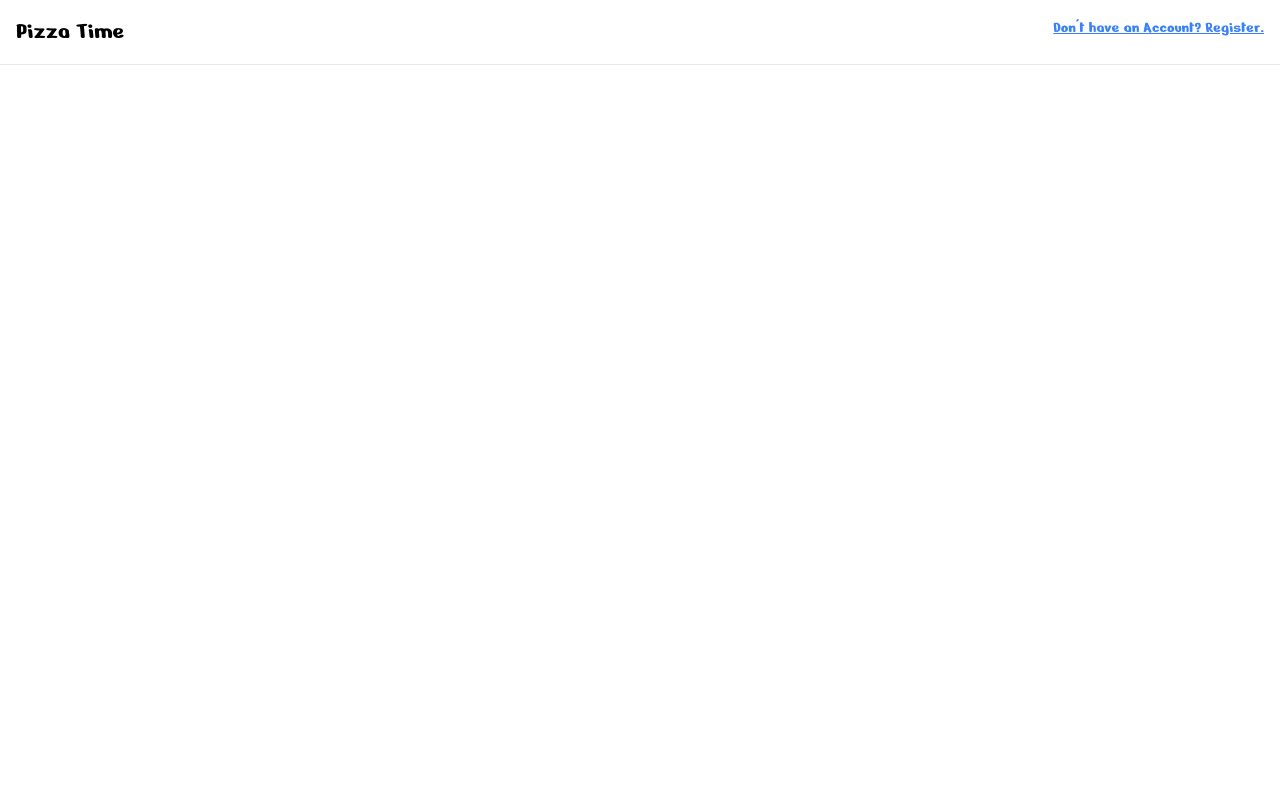
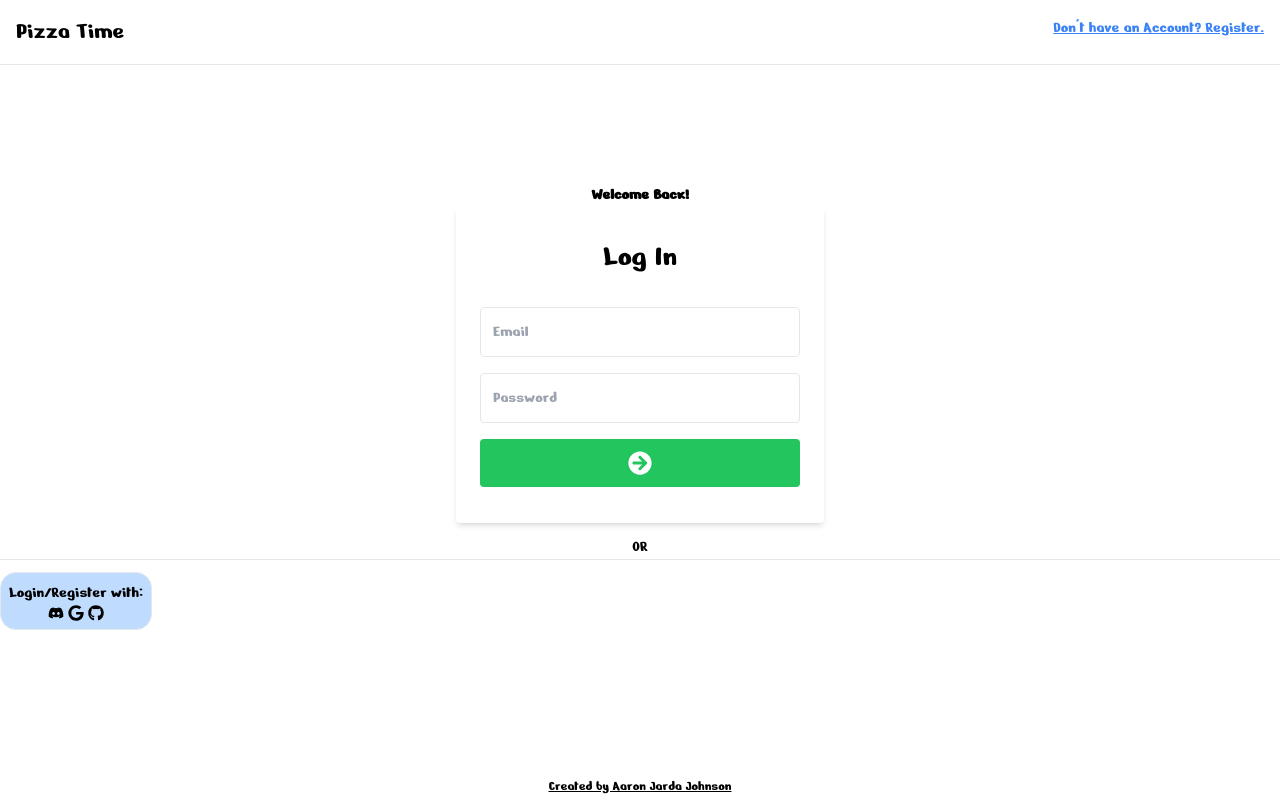
Before and after one commit to jardadev/NextPizza, a Next.js app: page / in a window 1280 px wide. Built offline with nearby package versions, Linux system fonts and the light colour scheme; no server answers.

Commit message:
add app layout wrapper

```diff
--- a/pages/_app.js
+++ b/pages/_app.js
@@ -1,7 +1,9 @@
 import '../styles/globals.css';
-
+import Layout from '../components/Layout';
 import { SessionProvider } from 'next-auth/react';
 import Navbar from '../components/UI/Navbar';
+import Footer from '../components/UI/Footer';
+
 export default function App({
 	Component,
 	pageProps: { session, ...pageProps },
@@ -9,9 +11,11 @@ export default function App({
 	return (
 		<>
 			<SessionProvider session={session}>
-				<Navbar>
+				<Layout>
+					<Navbar />
 					<Component {...pageProps} />
-				</Navbar>
+					<Footer />
+				</Layout>
 			</SessionProvider>
 		</>
 	);
```
